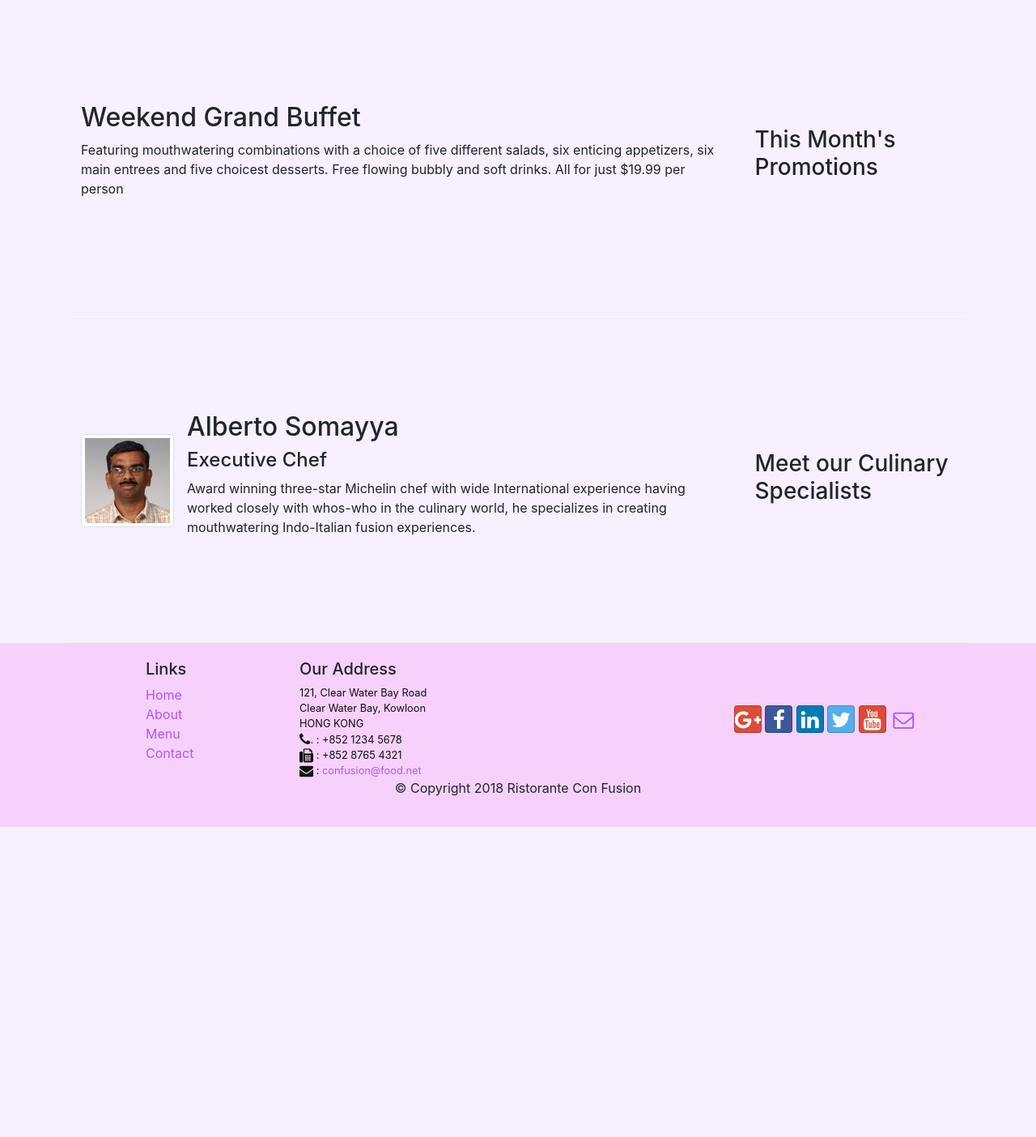
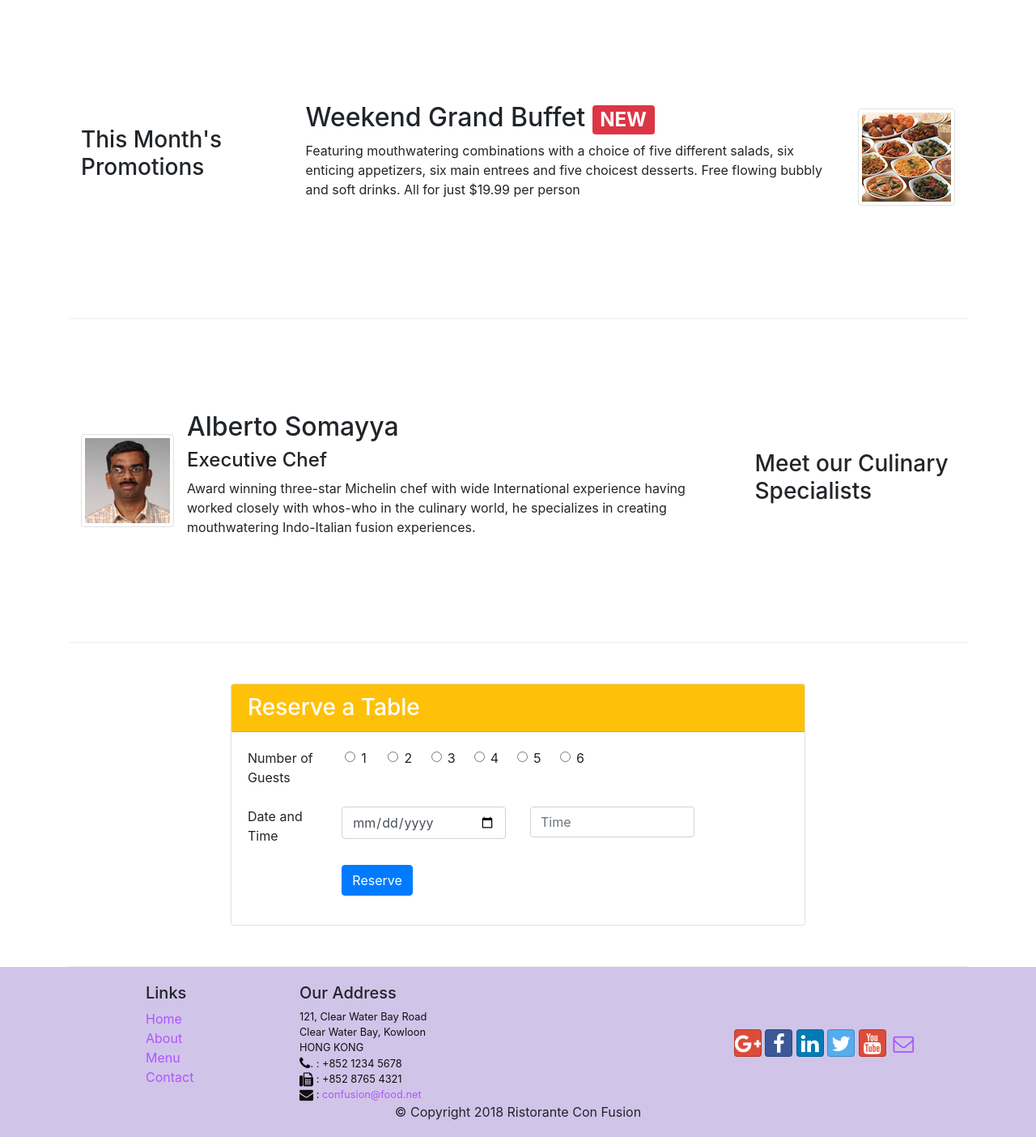
Before and after one commit to NTUT-Vincent/Bootstrap-Profile, a website: page index.html in a window 1280 px wide. Shown: the part 740-2144 px from the top of the page at 81% size. Before the commit the page ends 1761 px from the top, so only its background shows below. Drawn offline with nearby package versions, Linux system fonts and the light colour scheme.

Commit message:
assignment 2

```diff
--- a/css/styles.css
+++ b/css/styles.css
@@ -11,16 +11,16 @@
 }
 
 .footer{
-    background-color: #f7d1fc;
+    background-color: #D1C4E9;
     margin:0px auto;
     padding: 20px 0px 20px 0px;
 }
 
 .jumbotron{
     padding:70px 30px 70px 30px;
-    background-color: #f8a9ff;
-    color:rgb(121, 20, 216);
-    margin: 0px auto;
+    margin:0px auto;
+    background: #9575CD ;
+    color:floralwhite;
 }
 
 address{
@@ -41,9 +41,9 @@ address{
 
 body{
     padding: 50px 0px 0px 0px;
-    background-color: rgb(246, 240, 255);
+    /* background-color: white; */
 }
 
 .breadcrumb {
-    background-color:  rgb(246, 240, 255);
+    background-color:  white;
 }
--- a/index.html
+++ b/index.html
@@ -22,7 +22,7 @@
             <button class="navbar-toggler" type="button" data-toggle="collapse" data-target="#Navbar">
                 <span class="navbar-toggler-icon"></span>
             </button>
-            <a class="navbar-brand mr-auto" href="#"><img src="img/logo.png" height="30" width="41"></a>
+            <a class="navbar-brand" href="#"><img src="img/logo.png" height="30" width="41"></a>
             <div class="collapse navbar-collapse" id="Navbar">
                 <ul class="navbar-nav mr-auto">
                     <li class="nav-item active"><a class="nav-link" href="#"><span class="fa fa-home fa-lg"></span> Home</a></li>
@@ -38,10 +38,14 @@
             <div class="row row-header">
                 <div class="col-12 col-sm-6">
                     <h1>Ristorante con Fusion</h1>
-                    <p>We take inspiration from the World's best cuisines, and create a unique fusion experience. Our lipsmacking creations will tickle your culinary senses!</p>
+                    <p>We take inspiration from the World's best cuisines, and create a unique fusion experience.
+                        Our lipsmacking creations will tickle your culinary senses!</p>
                 </div>
-                <div class="col-12 col-sm align-self-center">
+                <div class="col-12 col-sm-3 align-self-center mb-3">
                     <img src="img/logo.png" class="img-fluid">
+                </div>
+                <div class="col-12 col-sm-3 align-self-center">
+                    <button class="btn btn-warning btn-sm col-sm-12" onclick="location.href='#reservation'"><span>Reserve Table</span></button>
                 </div>
             </div>
         </div>
@@ -57,11 +61,15 @@
                     <img class="d-flex mr-3 img-thumbnail align-self-center"
                             src="img/uthappizza.png" alt="Uthappizza">
                     <div class="media-body">
-                        <h2 class="mt-0">Uthappizza</h2>
+                        <h2 class="mt-0">Uthappizzas
+                            <span class="badge badge-danger">Hot</span>
+                            <span class="badge badge-pill badge-secondary">$4.99</span>
+                        </h2>
                         <p class="d-none d-sm-block">A unique combination of Indian Uthappam (pancake) and
                             Italian pizza, topped with Cerignola olives, ripe vine
                             cherry tomatoes, Vidalia onion, Guntur chillies and
-                            Buffalo Paneer.</p>
+                            Buffalo Paneer.
+                        </p>
                     </div>
                 </div>
             </div>
@@ -69,12 +77,23 @@
 
 
         <div class="row row-content align-items-center">
-            <div class="col-12 col-sm-4 col-md-3 order-sm-last">
+            <div class="col-12 col-sm-4 col-md-3 order-sm-first">
                 <h3>This Month's Promotions</h3>
             </div>
             <div class="col col-sm col-md">
-                <h2>Weekend Grand Buffet</h2>
-                <p>Featuring mouthwatering combinations with a choice of five different salads, six enticing appetizers, six main entrees and five choicest desserts. Free flowing bubbly and soft drinks. All for just $19.99 per person </p>
+                <div class="media">
+                    <img class="d-flex ml-3 img-thumbnail align-self-center order-last" src="img/buffet.png" alt="buffet">
+                    <div class="media-body">
+                        <h2>Weekend Grand Buffet
+                            <span class="badge badge-danger">NEW</span>
+                        </h2>
+                        <p class="d-none d-sm-block">Featuring mouthwatering combinations with a choice of five
+                            different salads, six enticing appetizers, six main entrees
+                            and five choicest desserts. Free flowing bubbly and soft
+                            drinks. All for just $19.99 per person
+                        </p>
+                    </div>
+                </div>
             </div>
         </div>
 
@@ -94,6 +113,71 @@
                             whos-who in the culinary world, he specializes in
                             creating mouthwatering Indo-Italian fusion experiences.
                             </p>
+                    </div>
+                </div>
+            </div>
+        </div>
+        <div class="row row-content justify-content-center" id="reservation">
+            <div class="col-12 col-sm-8">
+                <div class="card">
+                    <h3 class="card-header text-white bg-warning">Reserve a Table</h3>
+                    <div class="card-body container">
+                        <div class="row mb-3">
+                            <label class="col-12 col-sm-2">Number of Guests</label>
+                            <div class="col-12 col-sm-6 row ml-1">
+                                <div class="form-check col-2 col-sm-2">
+                                    <input class="form-check-input" type="radio" name="flexRadioDefault" id="flexRadioDefault1">
+                                    <label class="form-check-label" for="flexRadioDefault1">
+                                        1
+                                    </label>
+                                </div>
+                                <div class="form-check col-2 col-sm-2">
+                                    <input class="form-check-input" type="radio" name="flexRadioDefault" id="flexRadioDefault1">
+                                    <label class="form-check-label" for="flexRadioDefault1">
+                                        2
+                                    </label>
+                                </div>
+                                <div class="form-check col-2 col-sm-2">
+                                    <input class="form-check-input" type="radio" name="flexRadioDefault" id="flexRadioDefault1">
+                                    <label class="form-check-label" for="flexRadioDefault1">
+                                        3
+                                    </label>
+                                </div>
+                                <div class="form-check col-2 col-sm-2">
+                                    <input class="form-check-input" type="radio" name="flexRadioDefault" id="flexRadioDefault1">
+                                    <label class="form-check-label" for="flexRadioDefault1">
+                                        4
+                                    </label>
+                                </div>
+                                <div class="form-check col-2 col-sm-2">
+                                    <input class="form-check-input" type="radio" name="flexRadioDefault" id="flexRadioDefault1">
+                                    <label class="form-check-label" for="flexRadioDefault1">
+                                        5
+                                    </label>
+                                </div>
+                                <div class="form-check col-2 col-sm-2">
+                                    <input class="form-check-input" type="radio" name="flexRadioDefault" id="flexRadioDefault1">
+                                    <label class="form-check-label" for="flexRadioDefault1">
+                                        6
+                                    </label>
+                                </div>
+                            </div>
+
+                        </div>
+                        <div class="form-group row">
+                            <label class="col-12 col-sm-2" for="date">Date and Time</label>
+                            <div class="col-12 col-sm-4">
+                                <input type="date" class="form-control" id="date" name="date" placeholder="Date">
+                            </div>
+                            <div class="col-12 col-sm-4">
+                                <input type="text" class="form-control" id="time" name="time" placeholder="Time">
+                            </div>
+                        </div>
+                        <div class="form-group row">
+                            <div class="offset-sm-2 col-sm-10">
+                                <button type="submit" class="btn btn-primary">Reserve</button>
+                            </div>
+                        </div>
                     </div>
                 </div>
             </div>
```
Also changed, not shown: aboutus.html (+1 -1 lines).
